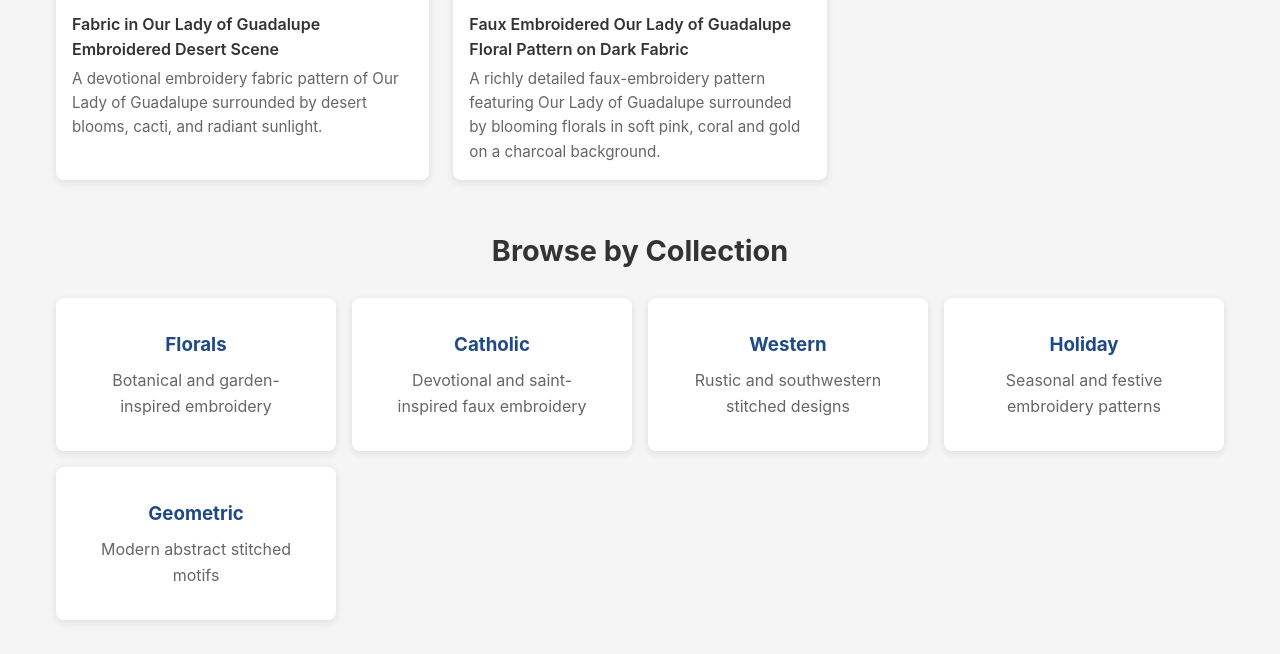
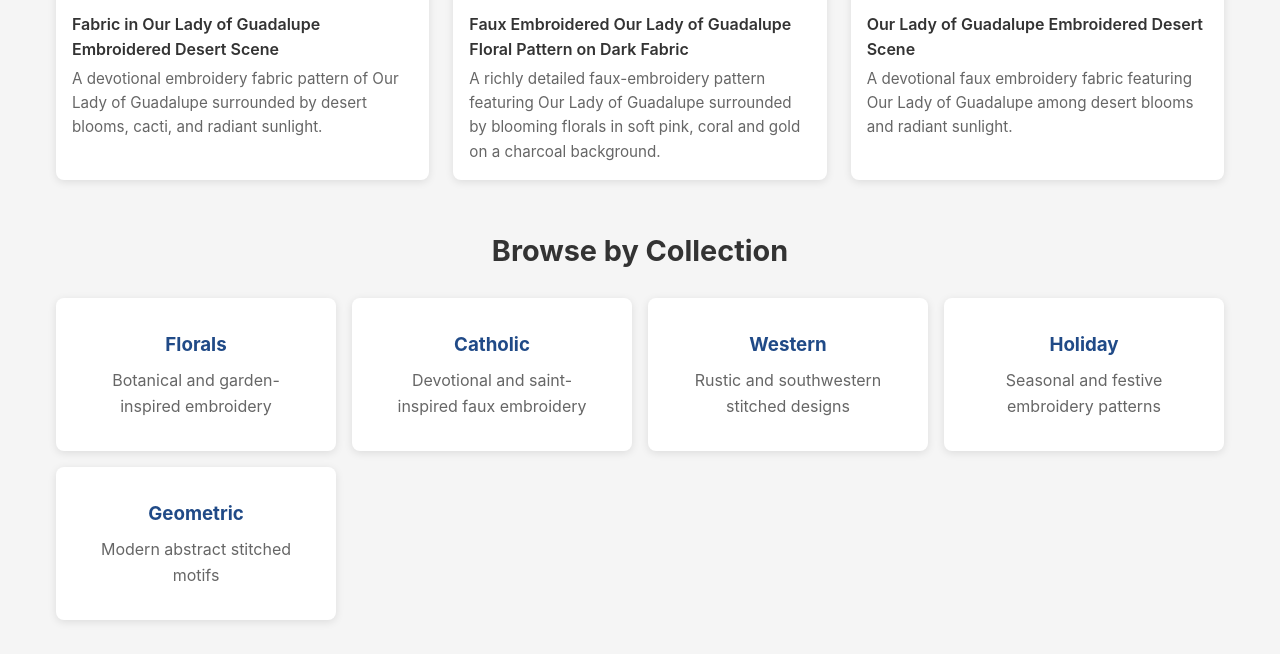
Before and after one commit to Nickpanek/fauxembroideryfabric, a Jekyll site: the page built from index.html, in a window 1280 px wide and 900 px high, scrolled down 611 px, cut to the strip 246-900 px from the top of the window. Built offline with Jekyll 4.4.1, drawn with Linux system fonts in a browser that asks for light colours.

Commit message:
Update index.html

```diff
--- a/index.html
+++ b/index.html
@@ -60,6 +60,20 @@ layout: null
           <p>{{ p.description }}</p>
         </a>
         {% endfor %}
+
+        <!-- Static Card for Our Lady of Guadalupe Embroidered Desert Scene -->
+        <a class="pattern-card" href="/patterns/our-lady-of-guadalupe-embroidered-desert-scene-fabric.html">
+          <img
+            src="/assets/images/our-lady-of-guadalupe-embroidered-desert-scene-fabric-thumb.jpg"
+            alt="Catholic desert embroidery fabric with Our Lady of Guadalupe and cacti"
+            loading="lazy"
+            width="300"
+            height="300">
+          <h3>Our Lady of Guadalupe Embroidered Desert Scene</h3>
+          <p>A devotional faux embroidery fabric featuring Our Lady of Guadalupe among desert blooms and radiant sunlight.</p>
+        </a>
+        <!-- End Static Card -->
+
       </div>
       {% else %}
       <div style="text-align:center;padding:4rem 2rem;background:white;border-radius:8px;box-shadow:0 2px 8px rgba(0,0,0,0.1);">
```
